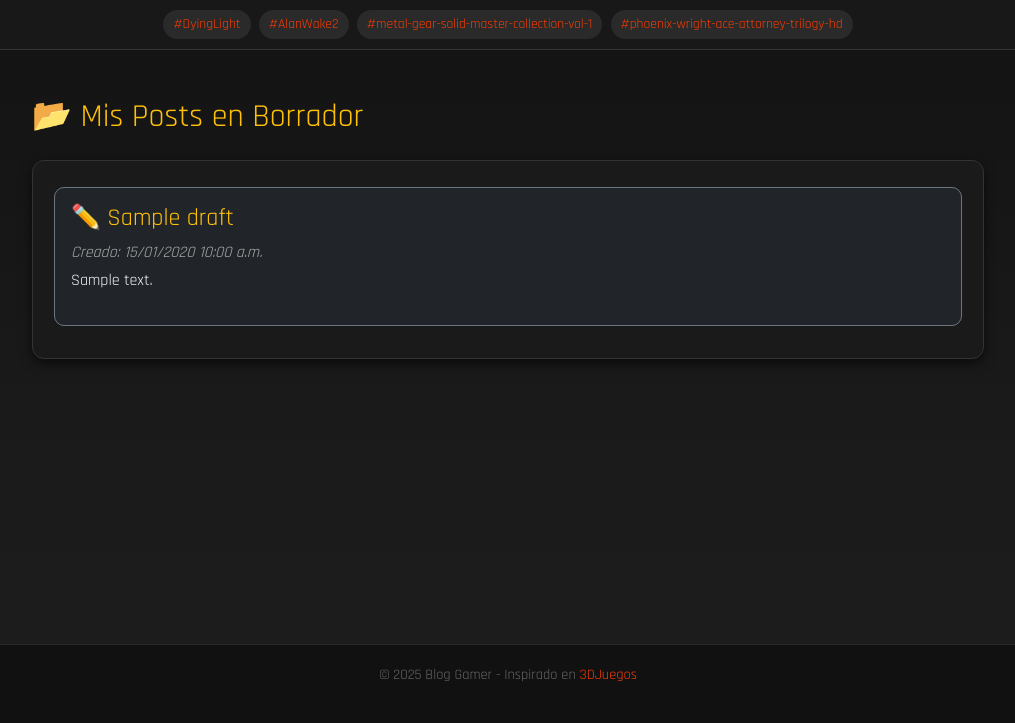
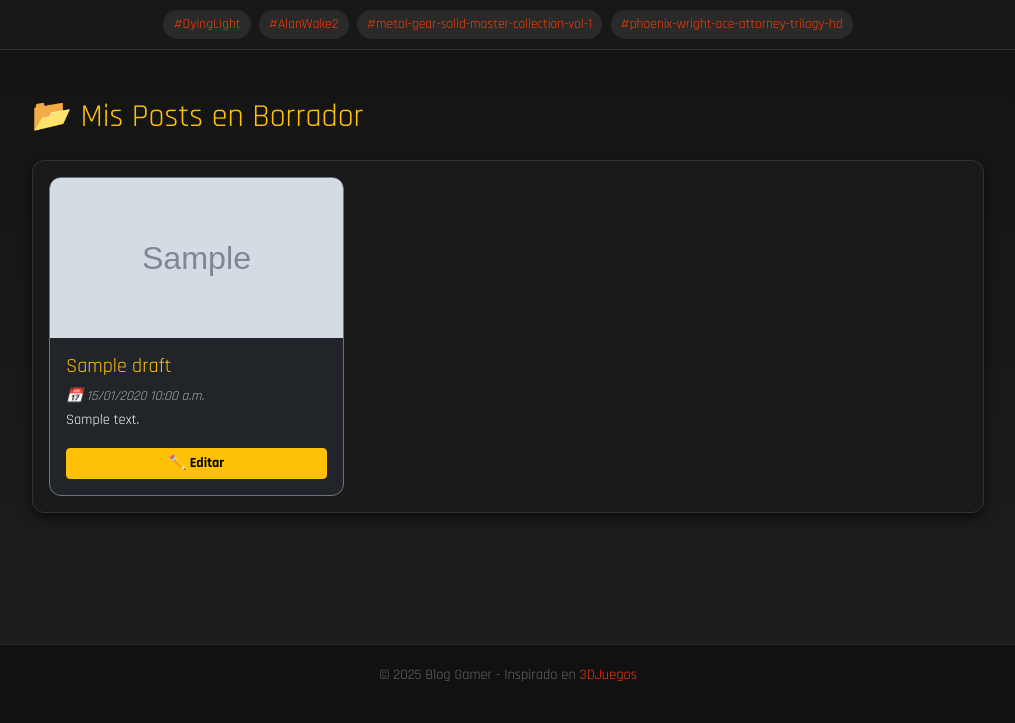
Before and after one commit to Litdemonick/blog, a Django app: template blog/templates/my_drafts.html in a window 1280 px wide. Shown: the part 77-800 px from the top of the page, without its empty margins (132-1147 px from the left). Run offline with Django 4.2, Linux system fonts and the light colour scheme; data comes from the database, SQL or seed files in the repository; the template is opened without the code that fills it: most values are stand-ins (such as "Sample title", 1, 10 or a date in 2020); some libraries are stand-ins or nearby versions.

Commit message:
Mejoras visuales y solución de bugs.

```diff
--- a/blog/templates/my_drafts.html
+++ b/blog/templates/my_drafts.html
@@ -4,21 +4,44 @@
   <h2 class="mb-4 text-warning">📂 Mis Posts en Borrador</h2>
 
   {% if drafts %}
-    <!-- Contenedor scroll para los borradores -->
+    <!-- Contenedor con scroll -->
     <div class="drafts-container p-3">
-      {% for p in drafts %}
-        <div class="card draft-card bg-dark border-secondary mb-3">
-          <div class="card-body">
-            <h4 class="card-title">
-              <a href="{% url 'blog:post_edit' p.slug %}" class="text-warning text-decoration-none">
-                ✏️ {{ p.title }}
-              </a>
-            </h4>
-            <p class="text-muted mb-1">Creado: {{ p.created|date:"d/m/Y g:i a" }}</p>
-            <p class="text-light">{{ p.excerpt|default:"(Sin resumen)" }}</p>
+      <div class="row g-3">
+        {% for p in drafts %}
+          <div class="col-md-6 col-lg-4">
+            <div class="card draft-card bg-dark border-secondary h-100 shadow-sm">
+
+              <!-- Imagen de portada -->
+              {% if p.cover %}
+                <img src="{{ p.cover.url }}" class="card-img-top"
+                     alt="Portada de {{ p.title }}"
+                     style="height:160px; object-fit:cover; border-radius:10px 10px 0 0;">
+              {% else %}
+                <div class="d-flex align-items-center justify-content-center bg-secondary"
+                     style="height:160px; border-radius:10px 10px 0 0; color:#bbb;">
+                  📷 Sin imagen
+                </div>
+              {% endif %}
+
+              <div class="card-body d-flex flex-column">
+                <h5 class="card-title text-warning text-truncate" title="{{ p.title }}">
+                  {{ p.title }}
+                </h5>
+                <p class="text-muted mb-1" style="font-size:0.85rem;">📅 {{ p.created|date:"d/m/Y g:i a" }}</p>
+                <p class="card-text text-light text-truncate" style="max-height:40px; font-size:0.9rem;">
+                  {{ p.excerpt|default:"(Sin resumen)" }}
+                </p>
+                <div class="mt-auto">
+                  <a href="{% url 'blog:post_edit' p.slug %}"
+                     class="btn btn-sm btn-warning w-100 fw-bold">
+                    ✏️ Editar
+                  </a>
+                </div>
+              </div>
+            </div>
           </div>
-        </div>
-      {% endfor %}
+        {% endfor %}
+      </div>
     </div>
   {% else %}
     <div class="alert alert-secondary">No tienes posts en borrador.</div>
@@ -28,45 +51,38 @@
 <style>
 /* 🔹 Contenedor con scroll */
 .drafts-container {
-  max-height: 500px;           /* altura máxima antes de scroll */
-  overflow-y: auto;            /* scroll vertical */
-  padding: 15px;               /* más espacio interno */
-  border: 1px solid #333;      /* borde envolvente */
-  border-radius: 12px;         /* bordes redondeados */
-  background: #1a1a1a;         /* fondo oscuro */
+  max-height: 600px;             /* altura máxima antes de scroll */
+  overflow-y: auto;              /* scroll vertical */
+  border: 1px solid #333;
+  border-radius: 12px;
+  background: #1a1a1a;
   box-shadow: 0 4px 12px rgba(0,0,0,0.6);
 }
 
-/* 🔹 Tarjeta de borrador */
+/* 🔹 Tarjeta */
 .draft-card {
+  border-radius: 12px;
   transition: transform 0.2s ease, box-shadow 0.3s ease, border-color 0.3s ease;
-  border-radius: 10px;
-  margin: 10px 5px;            /* separación entre tarjetas */
 }
-
-/* 🔹 Efecto hover "alumbra bonito" */
 .draft-card:hover {
-  transform: translateY(-3px);
+  transform: translateY(-5px);
   border-color: #ff3c00;
   box-shadow: 0 0 18px rgba(255, 60, 0, 0.6);
   background: #222 !important;
 }
 
-/* 🔹 Scroll estético */
+/* 🔹 Scroll estilizado */
 .drafts-container::-webkit-scrollbar {
   width: 10px;
 }
-
 .drafts-container::-webkit-scrollbar-track {
   background: #111;
   border-radius: 10px;
 }
-
 .drafts-container::-webkit-scrollbar-thumb {
   background: #ff3c00;
   border-radius: 10px;
 }
-
 .drafts-container::-webkit-scrollbar-thumb:hover {
   background: #ff5722;
 }
```
Also changed, not shown: blog/templates/posts/mis_posts_publicados.html (+11 -23 lines), db.sqlite3.
